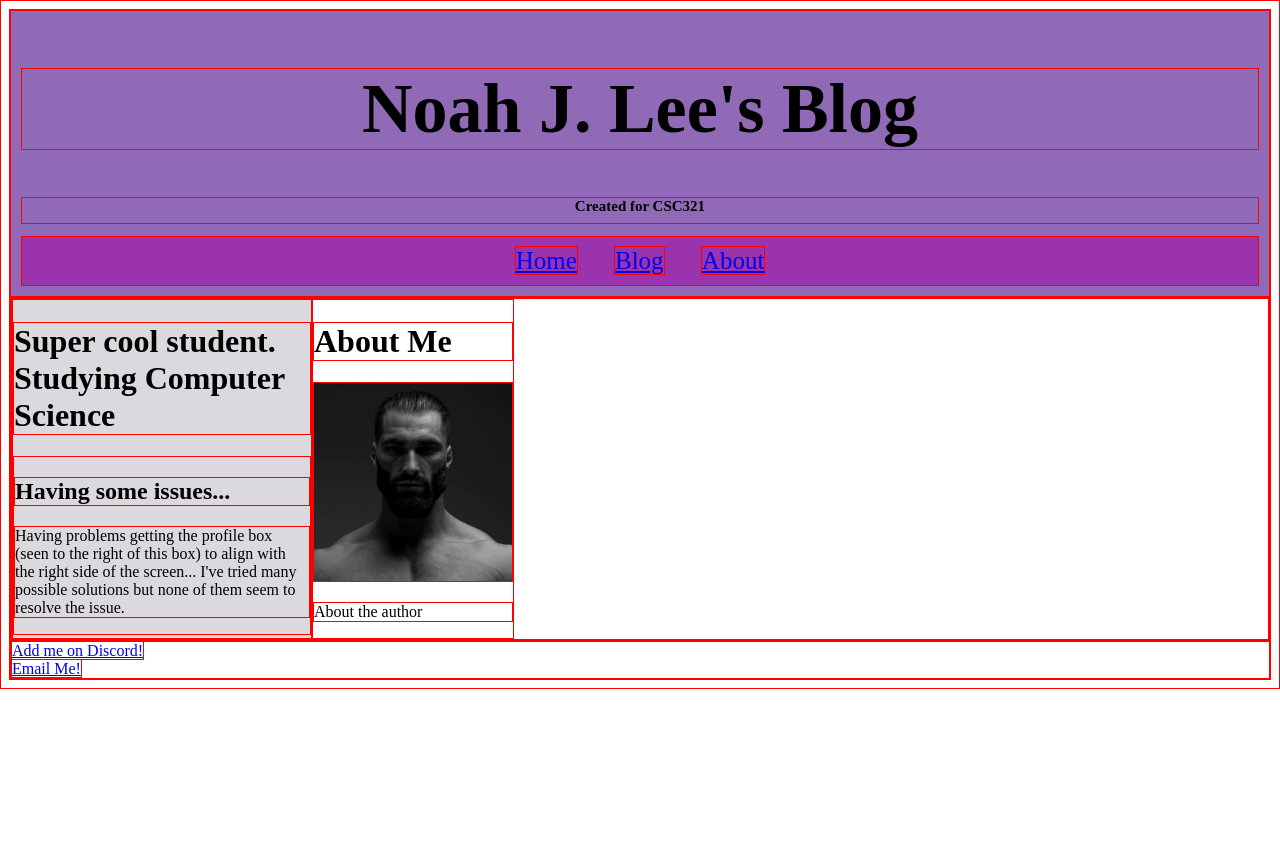
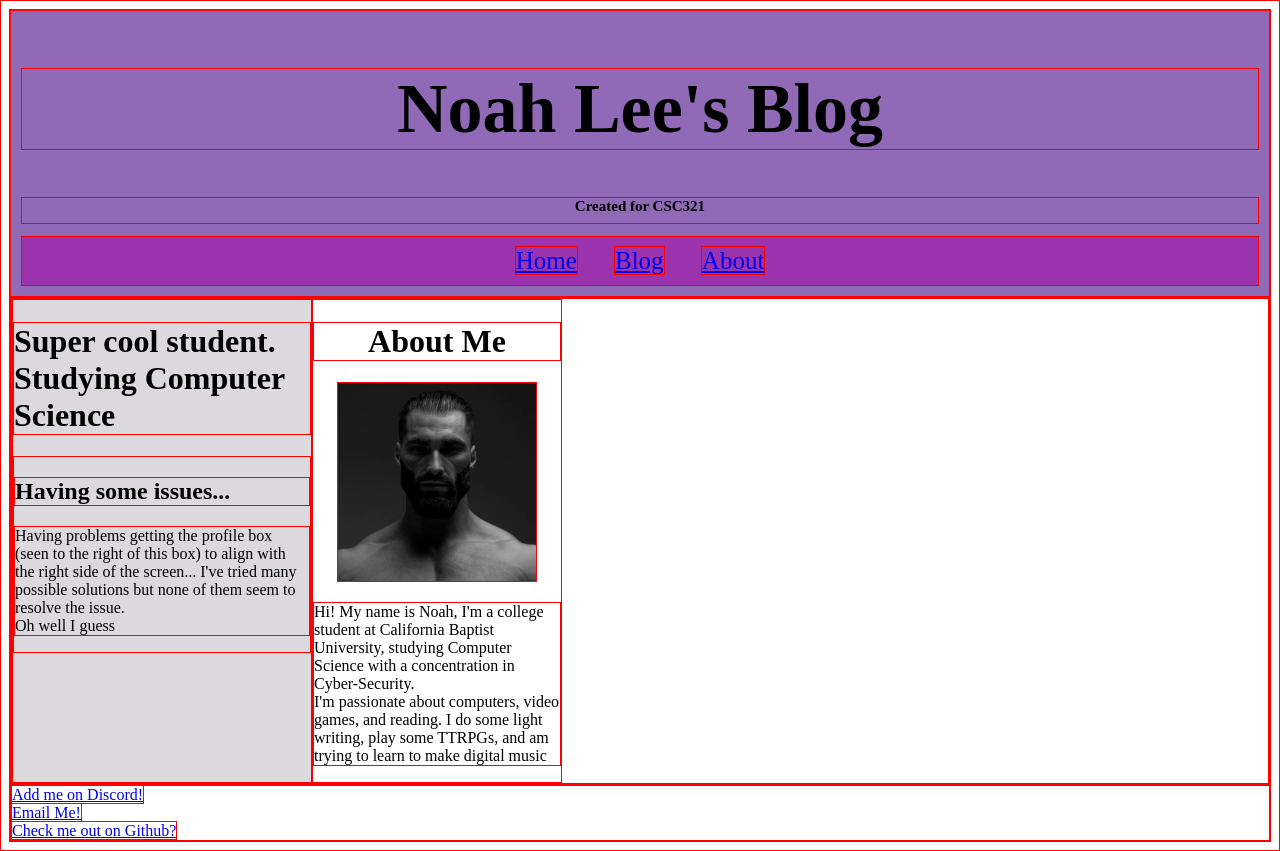
Before and after one commit to NoahTheLee/CSC321-MyFirstJavaApp, a plain HTML site: page index.html in a window 1280 px wide. Before the commit the page ends 800 px from the top, so only its background shows below. Drawn offline with Linux system fonts and the light colour scheme.

Commit message:
Filled in the post sections and added a link to github

```diff
--- a/index.html
+++ b/index.html
@@ -2,11 +2,11 @@
 <link rel="stylesheet" href="style.css">
 <html>
    <head>
-      <title class="testheader">Blog of Noah J. Lee</title>
+      <title class="testheader">Blog of Noah Lee</title>
    </head>
    <body>
       <header>
-         <h1>Noah J. Lee's Blog</h1>
+         <h1>Noah Lee's Blog</h1>
          <h2 class="secondaryHeader">Created for CSC321</h2>
          <nav>
             <a href=”domain.tld/home”>Home</a>
@@ -28,16 +28,23 @@
                      to align with the right side of the screen... I've tried
                      many possible
                      solutions but none of them seem to resolve the issue.
+                     <br>Oh well I guess
                   </p>
 
                </section>
             </div>
-            <div class=”profile” style="">
-               <h1>About Me</h1 style="">
+            <div class=”profile” style="text-align: center; width: 250px">
+               <h1>About Me</h1>
                <img src=profile-picture.png width="200" height="200" alt="Still
                   working on finding a good picture for this, so this'll have to
                   do :)">
-               <p>About the author</p>
+               <p style="text-align: left; word-wrap: break-word">
+                  Hi! My name is Noah, I'm a college student at California
+                  Baptist University, studying Computer Science with a
+                  concentration in Cyber-Security.<br>
+                  I'm passionate about computers, video games, and reading. I
+                  do some light writing, play some TTRPGs, and am trying to
+                  learn to make digital music</p>
             </div>
          </div>
       </main>
@@ -47,6 +54,8 @@
          <br><a
             href="https://outlook.live.com/mail/0/deeplink/compose?to=noahjefferson.lee@calbaptist.edu"
             target="_blank">Email Me!</a>
+         <br><a href="https://github.com/NoahTheLee/" target="_blank">Check me
+            out on Github?</a>
       </footer>
    </body>
 </html>
```
